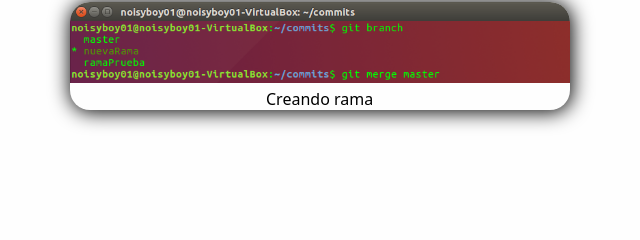
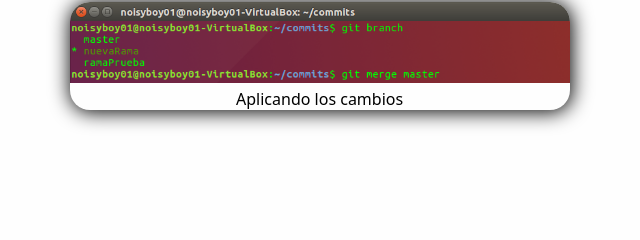
Before and after one commit to NoisyBoy01/ProyectoGH, a plain HTML site: page WebContent/git.html in a window 1280 px wide. Shown: the part 5742-5982 px from the top of the page, 402-1042 px from the left. Drawn offline with Linux system fonts and the light colour scheme; a web font is replaced by a local one.

Commit message:
commit editando un error

```diff
--- a/WebContent/git.html
+++ b/WebContent/git.html
@@ -378,7 +378,7 @@ Su facil  empleo y uso hace este sistema como uno de los mas usados y mas recome
 
                  <figure>
     		            <img  src="img/imagenes git/9 GIT MERGE.png" alt="imagen" />
-    		              <figcaption>Creando rama</figcaption>
+    		              <figcaption>Aplicando los cambios</figcaption>
     	          </figure>
 
         </main>
```
